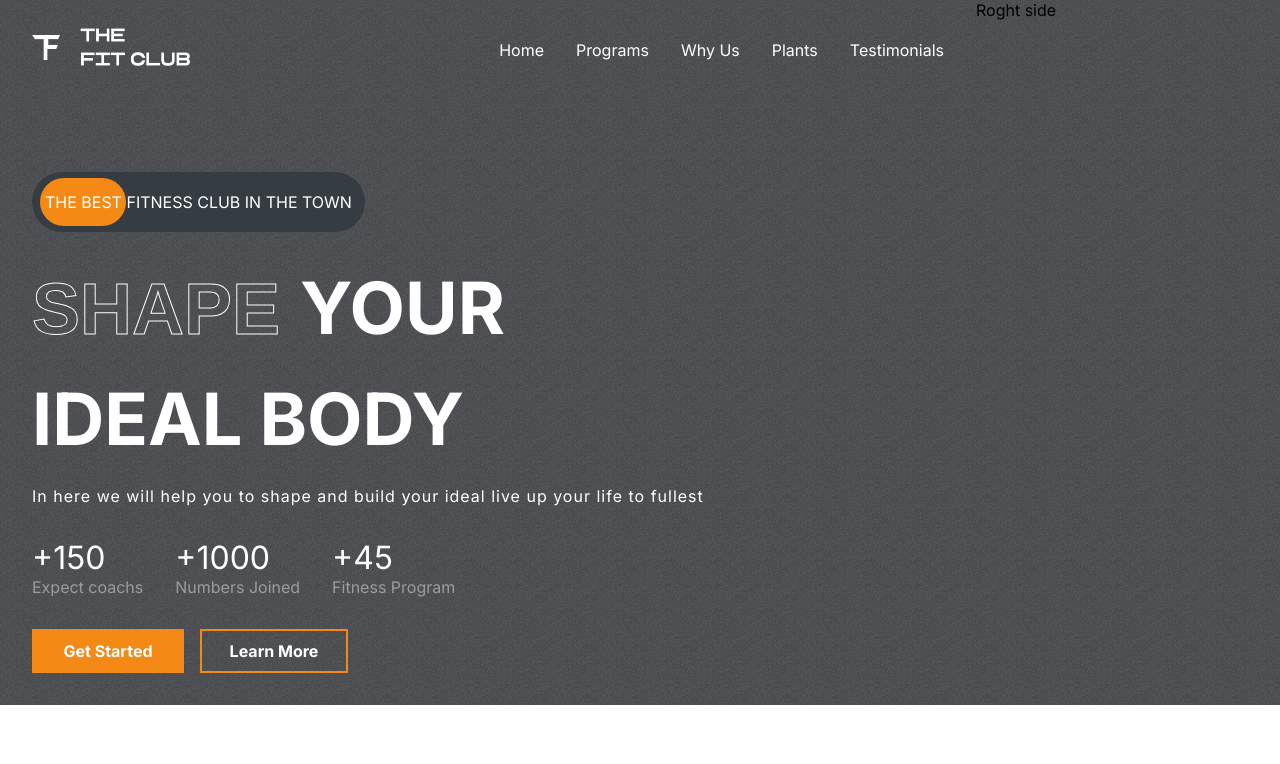
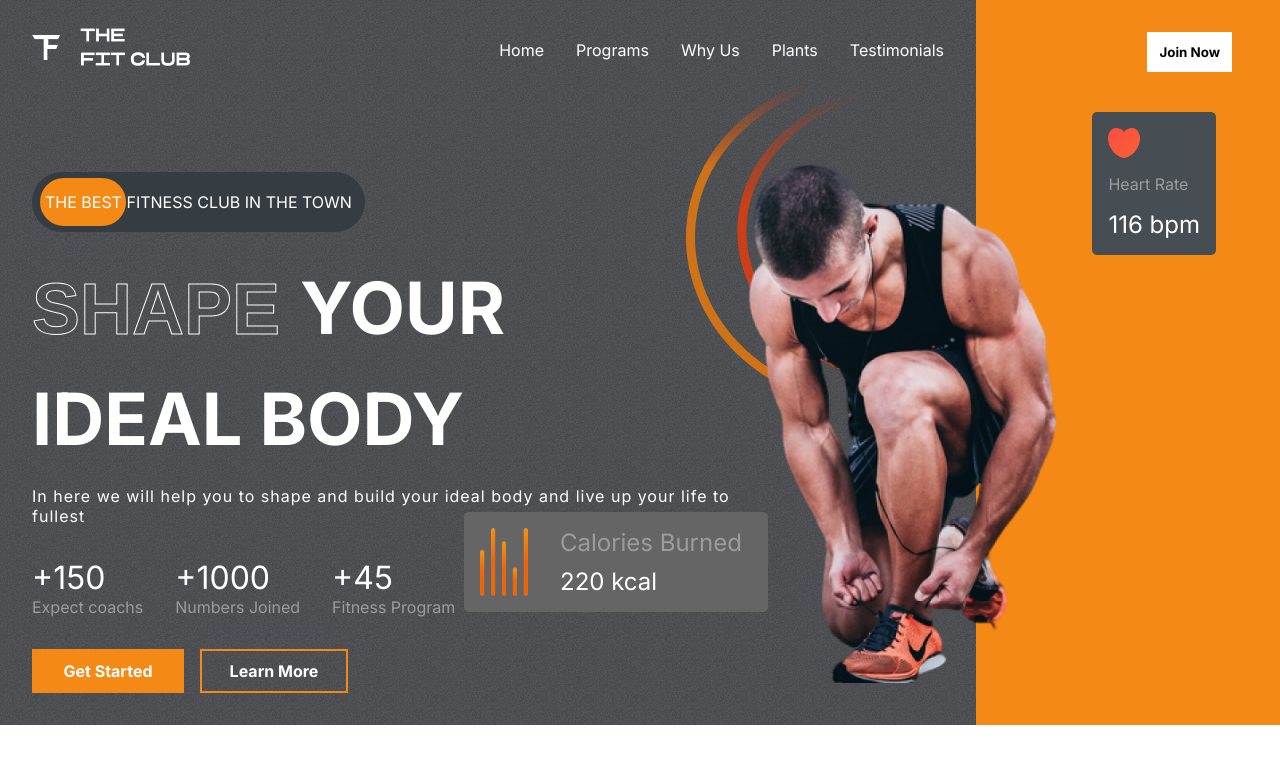
Before and after one commit to thanushan128/React-Responsive-Gym-Website, a React (Create React App) app: page / in a window 1280 px wide. Shown: the top 764 px of the page. Built offline with nearby package versions, Linux system fonts and the light colour scheme.

Commit message:
Hero component right side

```diff
--- a/src/components/Hero/Hero.css
+++ b/src/components/Hero/Hero.css
@@ -14,6 +14,8 @@
 
 .right-h{
     flex: 1;
+    position: relative;
+    background-color: var(--orange);
 }
 
 .the-best-ad{
@@ -102,3 +104,83 @@
     width: 8rem;
     border:2px solid var(--orange);
 }
+
+.right-h> .btn{
+    position: absolute;
+    right: 3rem;
+    top: 2rem;
+    color: black;
+}
+
+.heart-rate{
+    display: flex;
+    flex-direction: column;
+    gap: 1rem;
+    background-color: var(--darkGrey);
+    width: fit-content;
+    padding: 1rem;
+    align-items: flex-start;
+    border-radius: 5px;
+    position: absolute;
+    right: 4rem;
+    top:7rem;
+}
+
+.heart-rate>img{
+    width: 2rem;
+}
+
+.heart-rate>:nth-child(2){
+    color: var(--gray);
+}
+
+.heart-rate>:nth-child(3){
+    color: white;
+    font-size: 1.5rem;
+}
+
+.hero-image{
+    position: absolute;
+    top: 10rem;
+    right: 12rem;
+    width: 23rem;
+}
+
+.hero-image-back{
+    position: absolute;
+    top: 5rem;
+    right: 26rem;
+    z-index: -1;
+}
+
+.calories{
+    display: flex;
+    gap: 2rem;
+    background-color: var(--caloryCard);
+    border-radius: 5px;
+    padding: 1rem;
+    width: fit-content;
+    position: absolute;
+    top: 32rem;
+    right: 32rem;
+}
+
+.calories>img{
+    width: 3rem;
+}
+
+.calories>div{
+    display: flex;
+    flex-direction: column;
+    justify-content: space-between;
+    width: 12rem;
+}
+
+.calories>div>:nth-child(1){
+    color: var(--gray);
+}
+
+.calories>div:nth-child(2){
+    color: white;
+    font-size: 1.5rem;
+}
--- a/src/components/Hero/Hero.jsx
+++ b/src/components/Hero/Hero.jsx
@@ -1,6 +1,10 @@
-import React from 'react'
-import './Hero.css'
-import { Header } from '../Header/Header'
+import React from 'react';
+import './Hero.css';
+import { Header } from '../Header/Header';
+import hero_image from "../../assets/hero_image.png";
+import hero_image_back from "../../assets/hero_image_back.png";
+import Heart from "../../assets/heart.png";
+import Calories from "../../assets/calories.png";
 
 const Hero = () => {
   return (
@@ -24,7 +28,7 @@ const Hero = () => {
                     <span>Ideal Body</span>
                 </div>
                 <div>
-                    <span>In here we will help you to shape and build your ideal live up your life to fullest</span>
+                    <span>In here we will help you to shape and build your ideal body and live up your life to fullest</span>
                 </div>
             </div>
 
@@ -51,8 +55,26 @@ const Hero = () => {
             </div>
         </div>
 
+        {/* right side */}
+        <div className="right-h">
+            <button className="btn">Join Now</button>
 
-        <div className="right-h">Roght side</div>
+            <div className="heart-rate">
+                <img src={Heart} alt="" />
+                <span>Heart Rate</span><span> 116 bpm</span>
+            </div>
+
+            {/* hero image */}
+            <img src={hero_image} alt="" className="hero-image" />
+            <img src={hero_image_back} alt="" className="hero-image-back" />
+
+            {/* calories */}
+            <div className="calories">
+                <img src={Calories} alt="" />
+                <div><span>Calories Burned</span><span>220 kcal</span></div>
+
+            </div>
+        </div>
     </div>
   )
 }
```
